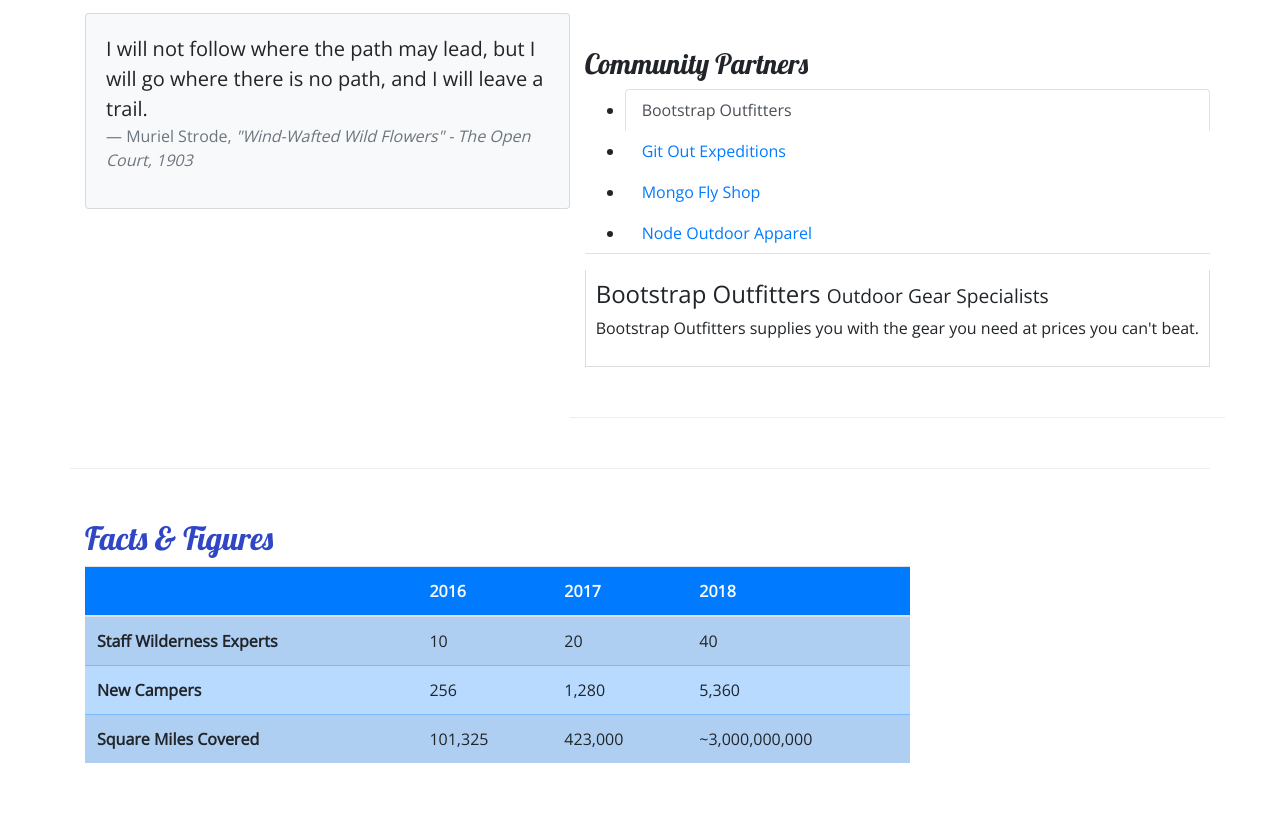
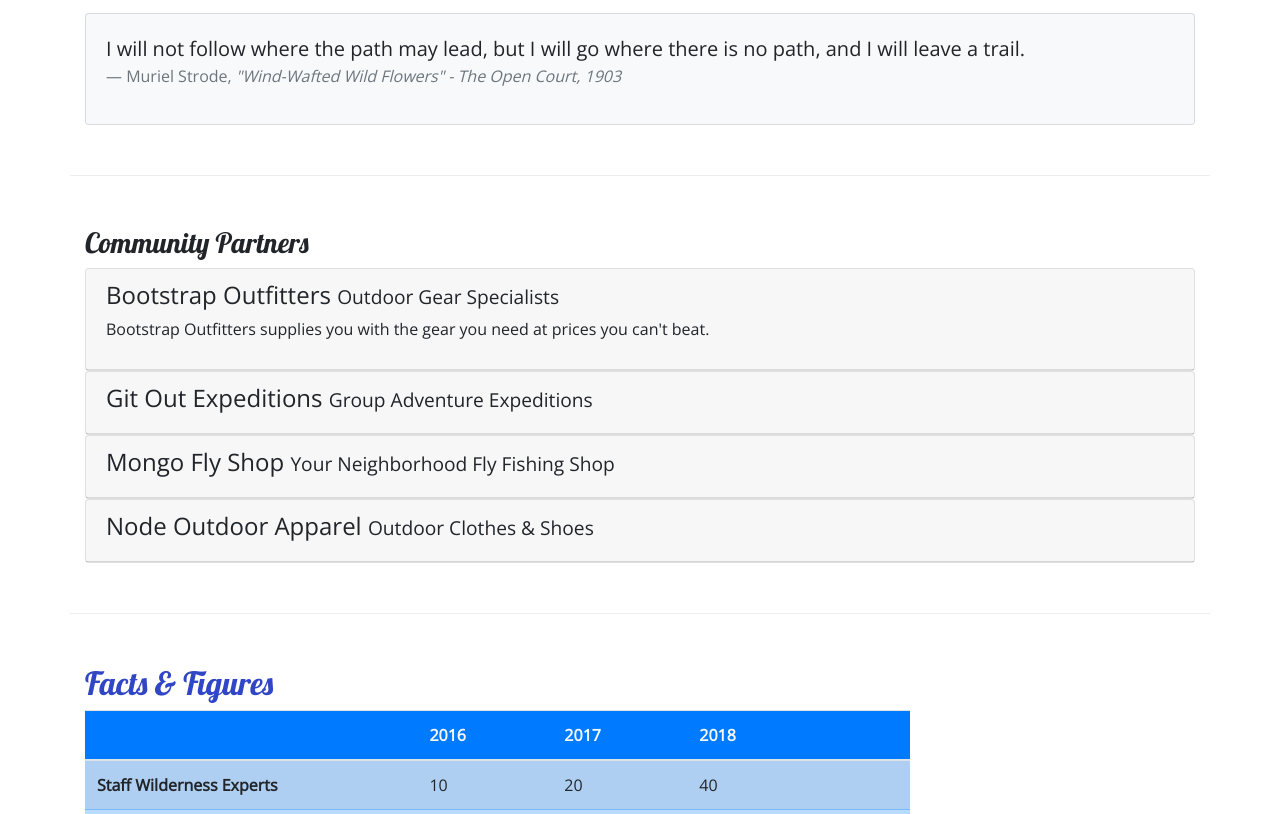
Before and after one commit to PrinceOfShapeir/nucamp_bootstrap, a website: page aboutus.html in a window 1280 px wide. Shown: the part 653-1467 px from the top of the page. Drawn offline with nearby package versions, Linux system fonts and the light colour scheme.

Commit message:
Accordion

```diff
--- a/aboutus.html
+++ b/aboutus.html
@@ -93,47 +93,78 @@
                     </blockquote>
                 </div>
             </div>
+        </div>
 
 
         <div class = "row row-content">
             <div class = "col">
                 <h3>Community Partners</h3>
-                <ul class="na nav-tabs">
-                    <li class = "nav-item">
-                        <a class="nav-link active" href="#bootstrap" role="tab" data-toggle="tab">Bootstrap Outfitters</a>
-                    </li>
-                    <li class = "nav-item">
-                        <a class="nav-link" href="#git" role="tab" data-toggle="tab"> Git Out Expeditions</a>
-                    </li>
-                    <li class = "nav-item">
-                        <a class="nav-link" href="#mongo" role="tab" data-toggle="tab">Mongo Fly Shop</a>
-                    </li>
-                    <li class = "nav-item">
-                        <a class="nav-link" href="#node" role="tab" data-toggle="tab">Node Outdoor Apparel</a>
-                    </li>
-                </ul>
 
-                <div class = "tab-content">
-                    <div role="tabpanel" class="tab-pane fade show active" id="bootstrap">
-                        <h4>Bootstrap Outfitters <small>Outdoor Gear Specialists</small></h4>
-                        <p class = "d-none d-sm-block">Bootstrap Outfitters supplies you with the gear you need at prices you can't beat.</p>
+
+                <div id = "accordion">
+
+                    <div class = "card">
+                        <div role="tab" class="card-header">
+                            <h4>
+                                <a data-toggle="collapse" data-target="#bootstrap">
+                                Bootstrap Outfitters <small>Outdoor Gear Specialists</small>
+                                </a>
+                            </h4>
+                            <div class="collapse show" id="bootstrap" data-parent="#accordion">
+                                <div class = card-body">
+                                    <p class = "d-none d-sm-block">Bootstrap Outfitters supplies you with the gear you need at prices you can't beat.</p>
+                                </div>
+                            </div>
+                        </div>
                     </div>
-                    <div role="tabpanel" class="tab-pane fade" id="git">
-                        <h4>Git Out Expeditions <small>Group Adventure Expeditions</small></h4>
-                        <p class ="d-none d-sm-block">Join Git Out Expeditions to explore new horizons with a group of other adventurers!</p>
+
+                    <div class = "card">
+                        <div role="tab" class="card-header">
+                            <h4>
+                                <a class="collapsed" data-toggle="collapse" data-target="#git">
+                                Git Out Expeditions <small>Group Adventure Expeditions</small>
+                                </a>
+                            </h4>
+                            <div class="collapse" id="git" data-parent="#accordion">
+                                <div class="card-body">
+                                    <p class ="d-none d-sm-block">Join Git Out Expeditions to explore new horizons with a group of other adventurers!</p>
+                                </div>
+                            </div>
+                        </div>
                     </div>
-                    <div role="tabpanel" class="tab-pane fade" id="mongo">
-                        <h4>Mongo Fly Shop <small>Your Neighborhood Fly Fishing Shop</small></h4>
-                        <p class ="d-none d-sm-block">Need a new fishing pole, a tacklebox, or flies of all kinds? Stop by Mongo Fly Shop.</p>
+                    <div class="card">
+                        <div role="tab" class="card-header">
+                            <h4>
+                                <a class="collapsed" data-toggle="collapse" data-target="#mongo">
+                                Mongo Fly Shop <small>Your Neighborhood Fly Fishing Shop</small>
+                                </a>
+                            </h4>
+                            <div class="collapse" id="mongo" data-parent="#accordion">
+                                <div class="card-body">
+                                    <p class ="d-none d-sm-block">Need a new fishing pole, a tacklebox, or flies of all kinds? Stop by Mongo Fly Shop.</p>
+                                </div>
+                            </div>
+                        </div>
                     </div>
-                    <div role="tabpanel" class="tab-pane fade" id="node">
-                        <h4>Node Outdoor Apparel <small>Outdoor Clothes & Shoes</small></h4>
-                        <p class ="d-none d-sm-block">From polar fleeces to swimsuits, hiking boots to waders, a visit to Node will be sure to get you covered.</p>
+                    <div class="card">
+                        <div role="tab" class="card-header">
+                            <h4>
+                                <a class="collapsed" data-toggle="collapse" data-target="#node">
+                                Node Outdoor Apparel <small>Outdoor Clothes & Shoes</small>
+                                </a>
+                            </h4>
+                            <div class="collapse" id="node" data-parent="#accordion">
+                                <div class="card-body">
+                            <p class ="d-none d-sm-block">From polar fleeces to swimsuits, hiking boots to waders, a visit to Node will be sure to get you covered.</p>
+                                </div>
+                            </div>
+                        </div>
                     </div>
                 </div>
             </div>
         </div>
-    </div>
+
+
 
 
 
--- a/css/styles.css
+++ b/css/styles.css
@@ -34,8 +34,3 @@
 .navbar {
     background-color: #901CAD;
 }
-.tab-content {
-    border: 1px solid #DDD;
-    border-top: none;
-    padding: 10px;
-}
```
